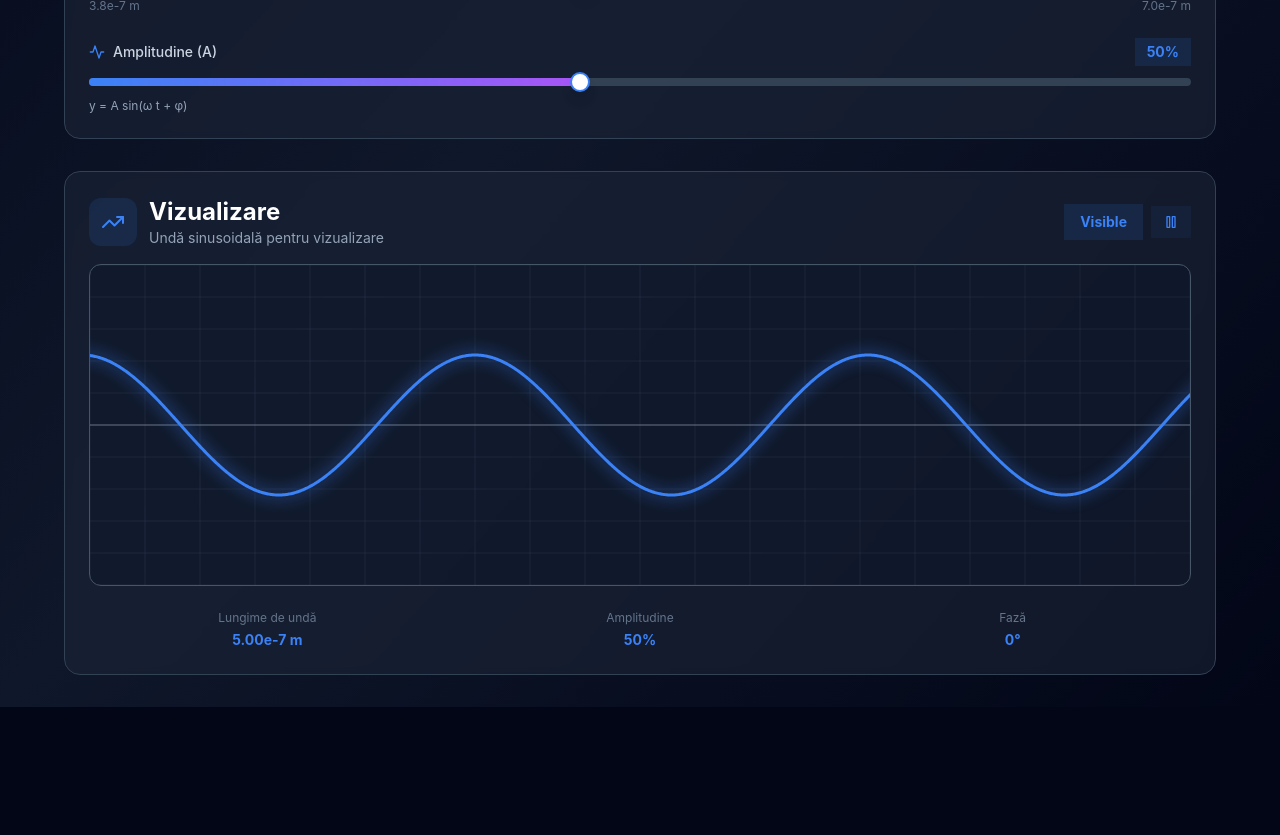
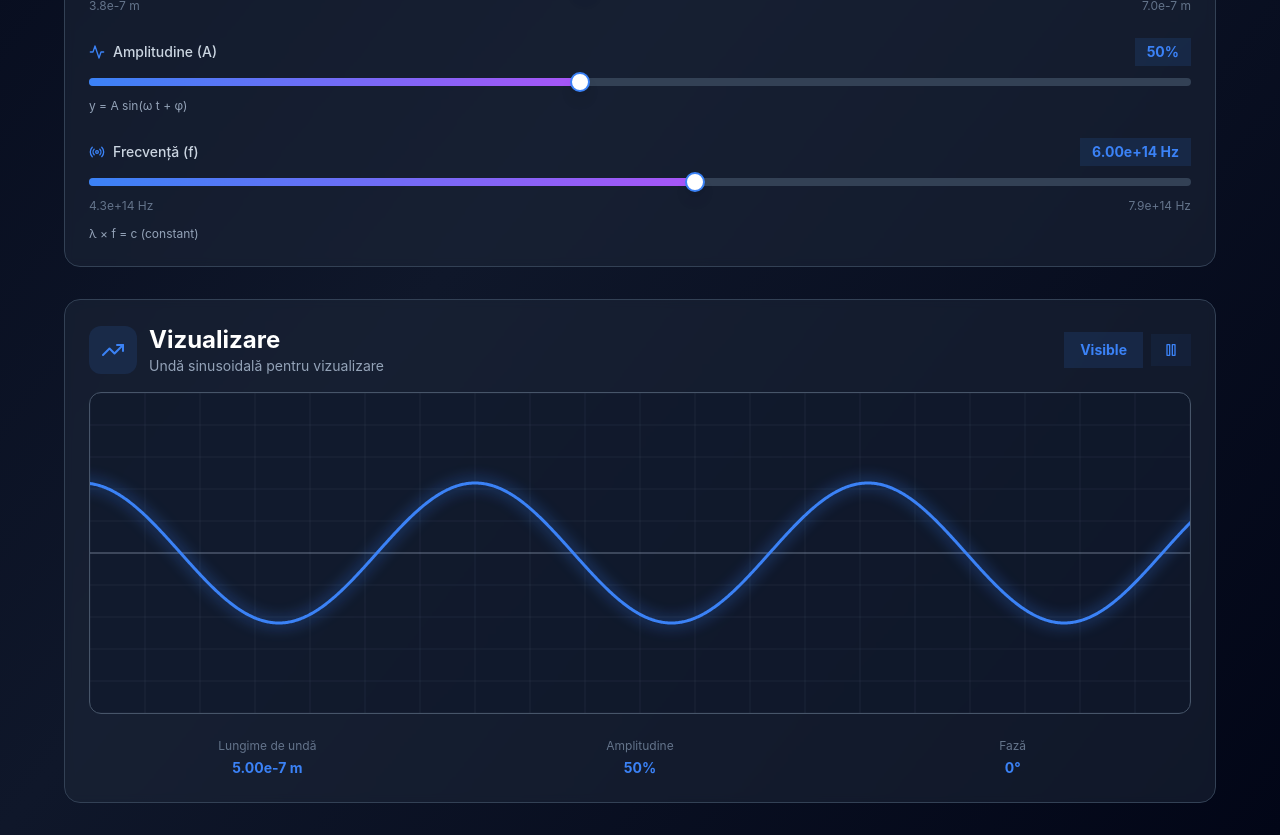
Before and after one commit to ovidiubanaga/unde, a React (Vite) app: page / in a window 1280 px wide. Shown: the part 780-1615 px from the top of the page. Before the commit the page ends 1487 px from the top, so only its background shows below. Built offline with nearby package versions, Linux system fonts and the light colour scheme.

Commit message:
frecventa

```diff
--- a/src/App.jsx
+++ b/src/App.jsx
@@ -1,4 +1,4 @@
-import React, { useState, useEffect } from 'react';
+import React, { useState, useEffect, useRef } from 'react';
 import { Helmet } from 'react-helmet';
 import { motion } from 'framer-motion';
 import WaveInput from '@/components/WaveInput';
@@ -12,10 +12,12 @@ function App() {
   const [exponent, setExponent] = useState(-7);
   const [wavelengthMeters, setWavelengthMeters] = useState(5.0e-7);
   const [frequency, setFrequency] = useState(0);
+  const [independentFrequency, setIndependentFrequency] = useState(6.0e14);
   const [waveType, setWaveType] = useState('Visible');
   const [amplitude, setAmplitude] = useState(50);
   const [phase, setPhase] = useState(0);
   const SPEED_OF_LIGHT = 299792458;
+  const isFrequencyChangeRef = useRef(false);
 
   // Update wavelength in meters when coefficient or exponent changes
   useEffect(() => {
@@ -24,7 +26,14 @@ function App() {
   }, [coefficient, exponent]);
 
   // Update scientific notation inputs when wavelengthMeters changes (e.g., from slider)
+  // Only update if the change is significant to avoid feedback loops
   useEffect(() => {
+    // Skip update if wavelength changed from frequency slider
+    if (isFrequencyChangeRef.current) {
+      isFrequencyChangeRef.current = false;
+      return;
+    }
+
     if (wavelengthMeters <= 0) {
       setCoefficient(0);
       setExponent(0);
@@ -32,17 +41,20 @@ function App() {
     }
     const exp = Math.floor(Math.log10(wavelengthMeters));
     const coeff = wavelengthMeters / 10 ** exp;
-    // Prevent feedback loop by checking if values are different enough
-    if (Math.abs(coeff - coefficient) > 1e-5 || exp !== exponent) {
-      setCoefficient(parseFloat(coeff.toFixed(4)));
+    // Only update if coefficient is significantly different or exponent changed
+    const newCoeff = parseFloat(coeff.toFixed(4));
+    if (Math.abs(newCoeff - coefficient) > 0.01 || exp !== exponent) {
+      setCoefficient(newCoeff);
       setExponent(exp);
     }
   }, [wavelengthMeters]);
   useEffect(() => {
-    // Calculate frequency
+    // Calculate frequency from wavelength
     if (wavelengthMeters > 0) {
       const calculatedFrequency = SPEED_OF_LIGHT / wavelengthMeters;
       setFrequency(calculatedFrequency);
+      // Update independent frequency to keep it in sync
+      setIndependentFrequency(calculatedFrequency);
     } else {
       setFrequency(0);
     }
@@ -51,6 +63,18 @@ function App() {
     const type = detectWaveType(wavelengthMeters);
     setWaveType(type);
   }, [wavelengthMeters]);
+
+  // Handle independent frequency changes using the relation: λ × f = c
+  const handleFrequencyChange = (newFrequency) => {
+    if (newFrequency > 0) {
+      setIndependentFrequency(newFrequency);
+      // Mark that this wavelength change came from frequency slider
+      isFrequencyChangeRef.current = true;
+      // Calculate new wavelength: λ = c / f
+      const newWavelength = SPEED_OF_LIGHT / newFrequency;
+      setWavelengthMeters(newWavelength);
+    }
+  };
   return <>
       <Helmet>
         <title>Wave Explorer - Interactive Wavelength Physics Calculator</title>
@@ -97,7 +121,7 @@ function App() {
           duration: 0.6,
           delay: 0.4
         }}>
-            <WaveSlider amplitude={amplitude} setAmplitude={setAmplitude} phase={phase} setPhase={setPhase} wavelengthMeters={wavelengthMeters} setWavelengthMeters={setWavelengthMeters} waveType={waveType} waveColor={getWaveColor(waveType)} />
+            <WaveSlider amplitude={amplitude} setAmplitude={setAmplitude} phase={phase} setPhase={setPhase} wavelengthMeters={wavelengthMeters} setWavelengthMeters={setWavelengthMeters} independentFrequency={independentFrequency} handleFrequencyChange={handleFrequencyChange} waveType={waveType} waveColor={getWaveColor(waveType)} />
           </motion.div>
 
           <motion.div initial={{
--- a/src/components/WaveSlider.jsx
+++ b/src/components/WaveSlider.jsx
@@ -2,8 +2,8 @@ import React, { useState, useEffect } from 'react';
 import { motion } from 'framer-motion';
 import { Slider } from '@/components/ui/slider';
 import { Label } from '@/components/ui/label';
-import { Activity, Waves } from 'lucide-react';
-import { getWaveTypeRanges } from '@/lib/waveUtils';
+import { Activity, Waves, Radio } from 'lucide-react';
+import { getWaveTypeRanges, getFrequencyRanges } from '@/lib/waveUtils';
 const WaveSlider = ({
   amplitude,
   setAmplitude,
@@ -11,6 +11,8 @@ const WaveSlider = ({
   setPhase,
   wavelengthMeters,
   setWavelengthMeters,
+  independentFrequency,
+  handleFrequencyChange,
   waveType,
   waveColor
 }) => {
@@ -19,15 +21,33 @@ const WaveSlider = ({
     min: 3.8e-7,
     max: 7.0e-7
   });
+  const [frequencySliderValue, setFrequencySliderValue] = useState(50);
+  const [frequencyRange, setFrequencyRange] = useState({
+    min: 4.28e14,
+    max: 7.89e14
+  });
   useEffect(() => {
     const newRange = getWaveTypeRanges(waveType);
     setSliderRange(newRange);
 
-    // Recalculate slider position when waveType changes
+    // Recalculate wavelength slider position when waveType changes
     const clampedWavelength = Math.max(newRange.min, Math.min(wavelengthMeters, newRange.max));
     const position = (Math.log10(clampedWavelength) - Math.log10(newRange.min)) / (Math.log10(newRange.max) - Math.log10(newRange.min)) * 100;
     setSliderValue(isNaN(position) ? 50 : position);
+
+    // Update frequency range based on waveType
+    const newFreqRange = getFrequencyRanges(waveType);
+    setFrequencyRange(newFreqRange);
   }, [waveType, wavelengthMeters]);
+
+  // Separate effect for updating frequency slider position
+  useEffect(() => {
+    const newFreqRange = getFrequencyRanges(waveType);
+    // Calculate frequency slider position from independent frequency
+    const clampedFreq = Math.max(newFreqRange.min, Math.min(independentFrequency, newFreqRange.max));
+    const freqPosition = (Math.log10(clampedFreq) - Math.log10(newFreqRange.min)) / (Math.log10(newFreqRange.max) - Math.log10(newFreqRange.min)) * 100;
+    setFrequencySliderValue(isNaN(freqPosition) ? 50 : freqPosition);
+  }, [independentFrequency, waveType]);
   const handleWavelengthSliderChange = value => {
     const position = value[0];
     setSliderValue(position);
@@ -36,6 +56,16 @@ const WaveSlider = ({
     const logMax = Math.log10(sliderRange.max);
     const newWavelength = 10 ** (logMin + position / 100 * (logMax - logMin));
     setWavelengthMeters(newWavelength);
+  };
+
+  const handleFrequencySliderChange = value => {
+    const position = value[0];
+    setFrequencySliderValue(position);
+    // Logarithmic scale for frequency
+    const logMin = Math.log10(frequencyRange.min);
+    const logMax = Math.log10(frequencyRange.max);
+    const newFrequency = 10 ** (logMin + position / 100 * (logMax - logMin));
+    handleFrequencyChange(newFrequency);
   };
   return <motion.div whileHover={{
     scale: 1.01
@@ -93,6 +123,29 @@ const WaveSlider = ({
           <p className="text-xs text-slate-400 mt-2">y = A sin(ω t + φ)</p>
         </div>
 
+        <div className="space-y-3">
+          <div className="flex items-center justify-between">
+            <Label className="text-slate-300 flex items-center gap-2">
+              <Radio className="w-4 h-4" style={{
+              color: waveColor
+            }} />
+              Frecvență (f)
+            </Label>
+            <span className="font-bold px-3 py-1 rounded-lg text-sm truncate" style={{
+            backgroundColor: `${waveColor}20`,
+            color: waveColor
+          }}>
+              {independentFrequency > 0 ? `${independentFrequency.toExponential(2)} Hz` : "N/A"}
+            </span>
+          </div>
+          <Slider value={[frequencySliderValue]} onValueChange={handleFrequencySliderChange} min={0} max={100} step={0.1} className="w-full" />
+          <div className="flex justify-between text-xs text-slate-500">
+            <span>{frequencyRange.min.toExponential(1)} Hz</span>
+            <span>{frequencyRange.max.toExponential(1)} Hz</span>
+          </div>
+          <p className="text-xs text-slate-400 mt-2">λ × f = c (constant)</p>
+        </div>
+
 
       </div>
     </motion.div>;
--- a/src/lib/waveUtils.js
+++ b/src/lib/waveUtils.js
@@ -7,6 +7,17 @@ export const SPECTRUM_RANGES = {
   'Infrared': { min: 7.0e-7, max: 1e-3 },
   'Microwave': { min: 1e-3, max: 1 },
   'Radio': { min: 1, max: 1000 },
+};
+
+const SPEED_OF_LIGHT = 299792458;
+
+export const getFrequencyRanges = (type) => {
+  const wlRange = SPECTRUM_RANGES[type] || { min: 1e-14, max: 1000 };
+  // Frequency = c / wavelength, so smaller wavelengths = larger frequencies
+  return {
+    min: SPEED_OF_LIGHT / wlRange.max,
+    max: SPEED_OF_LIGHT / wlRange.min
+  };
 };
 
 export const detectWaveType = (wl) => {
```
